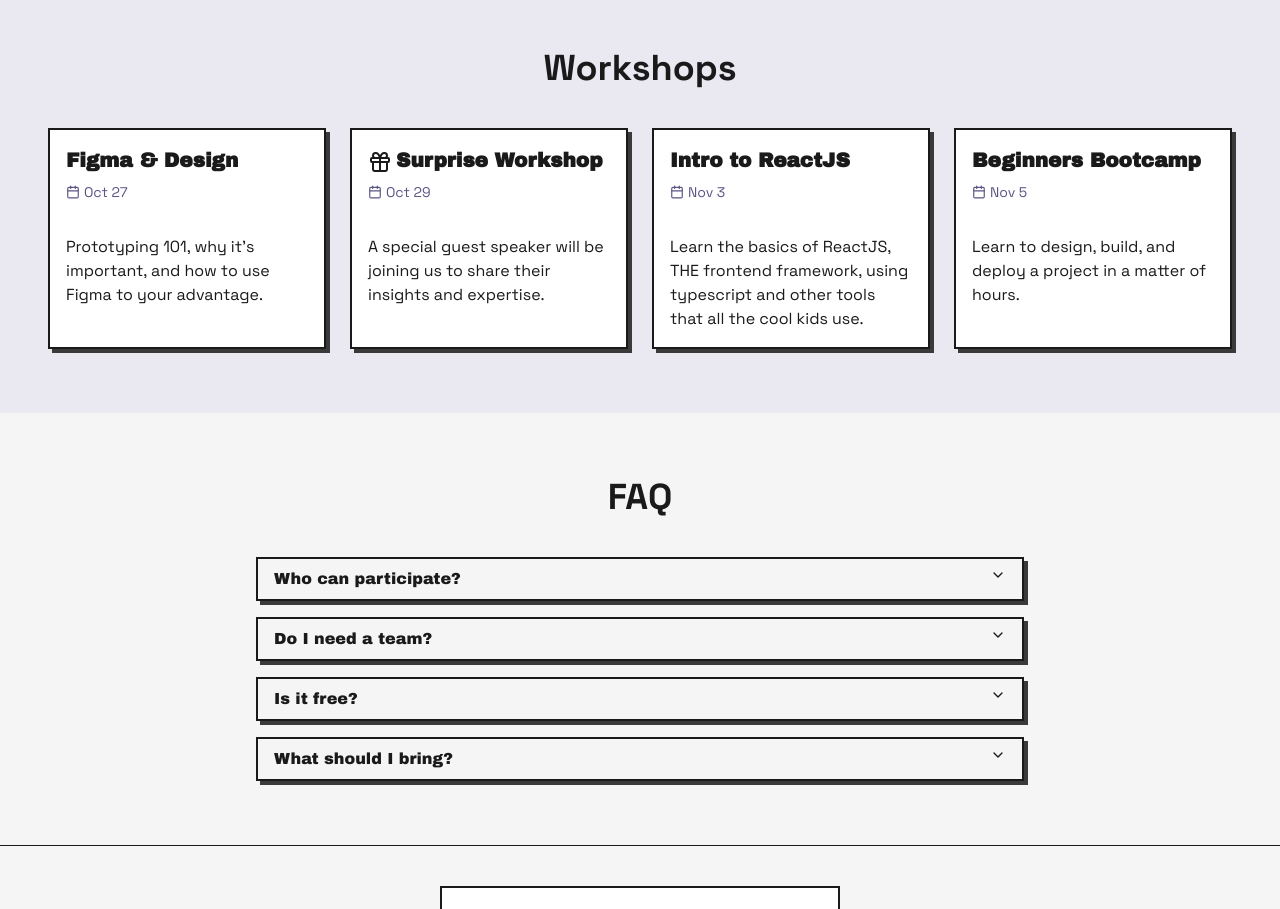
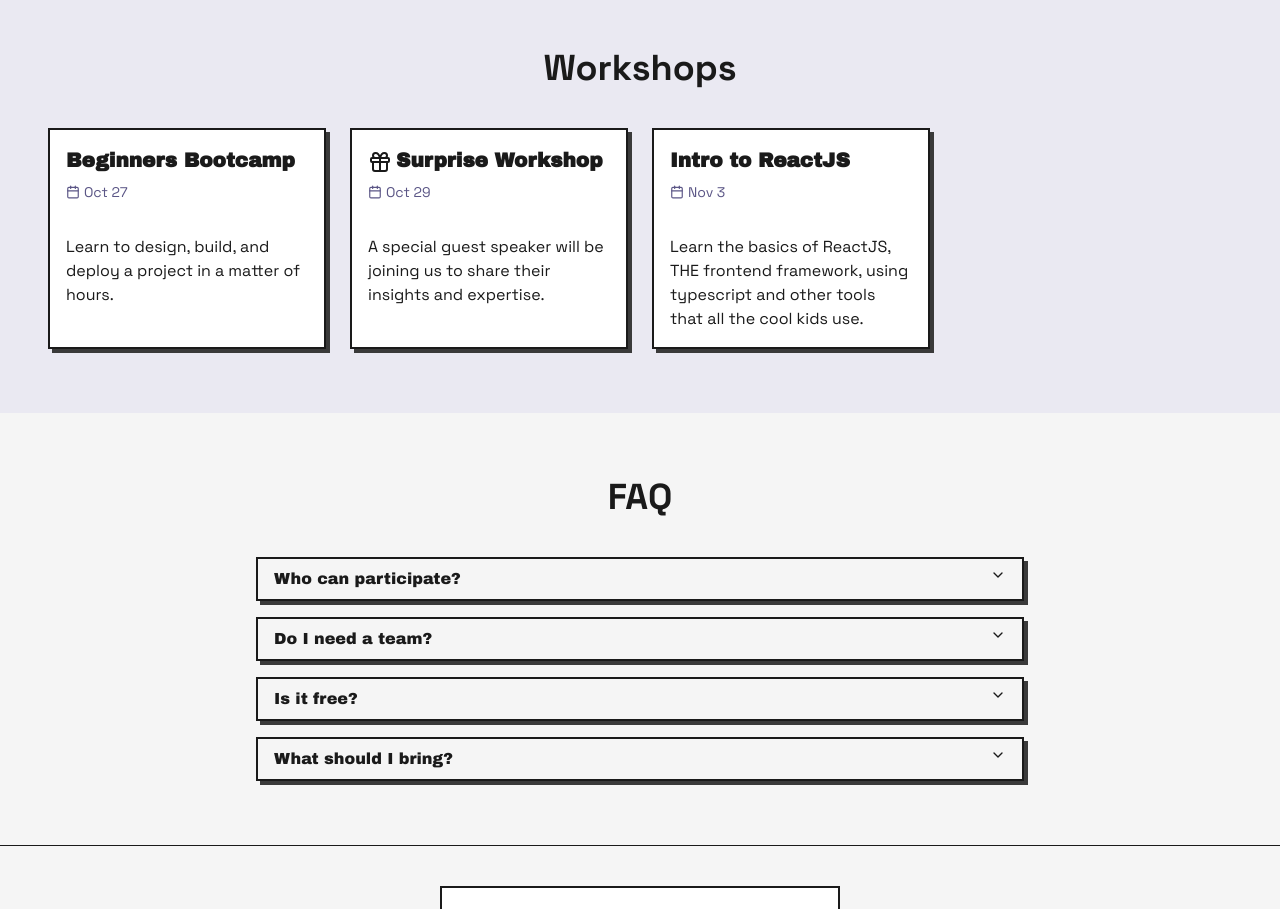
Before and after one commit to BhavnoorSaroya/httphacks-website, a React (Vite) app: page / in a window 1280 px wide. Shown: the part 900-1809 px from the top of the page. Built offline with nearby package versions, Linux system fonts and the light colour scheme.

Commit message:
update workshops

```diff
--- a/src/App.tsx
+++ b/src/App.tsx
@@ -16,9 +16,9 @@ export default function App() {
   const workshops = [
     {
       date: "Oct 27",
-      title: "Figma & Design",
+      title: "Beginners Bootcamp",
       description:
-        "Prototyping 101, why it's important, and how to use Figma to your advantage.",
+        "Learn to design, build, and deploy a project in a matter of hours.",
     },
     {
       date: "Oct 29",
@@ -32,12 +32,7 @@ export default function App() {
       description:
         "Learn the basics of ReactJS, THE frontend framework, using typescript and other tools that all the cool kids use.",
     },
-    {
-      date: "Nov 5",
-      title: "Beginners Bootcamp",
-      description:
-        "Learn to design, build, and deploy a project in a matter of hours.",
-    },
+
   ];
 
   const faqs = [
```
